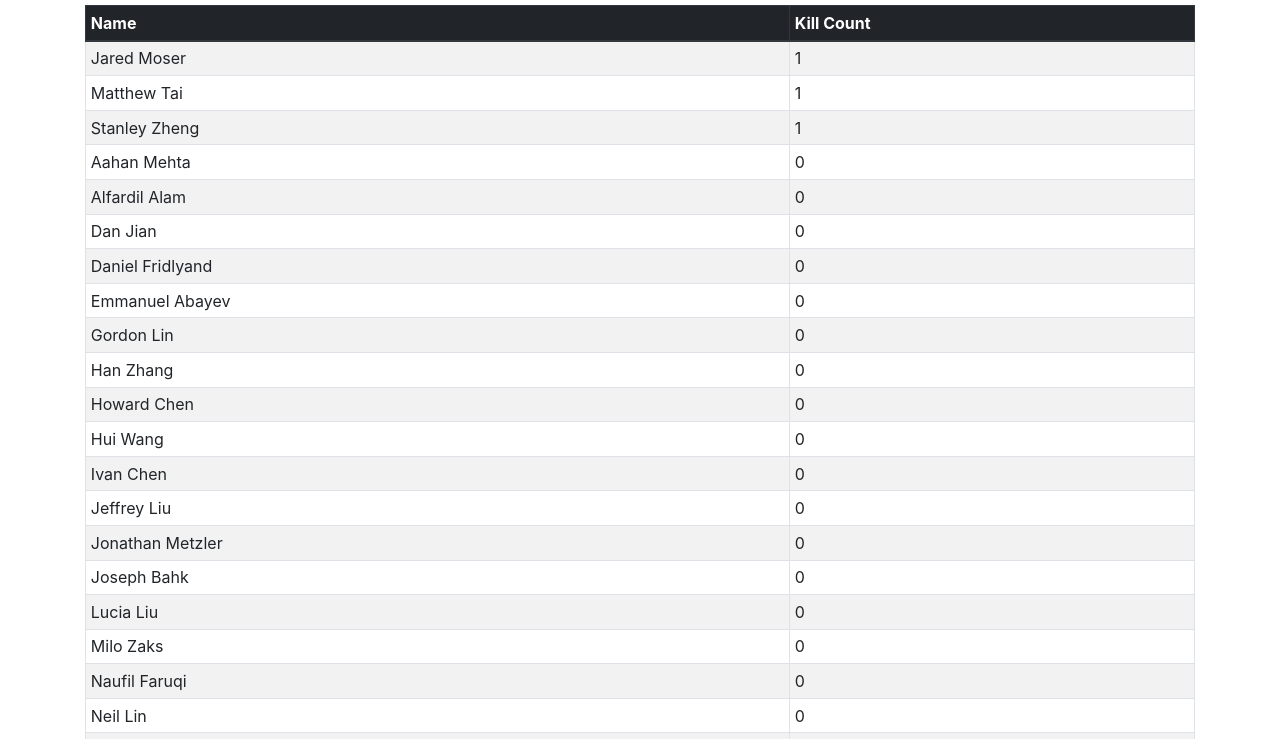
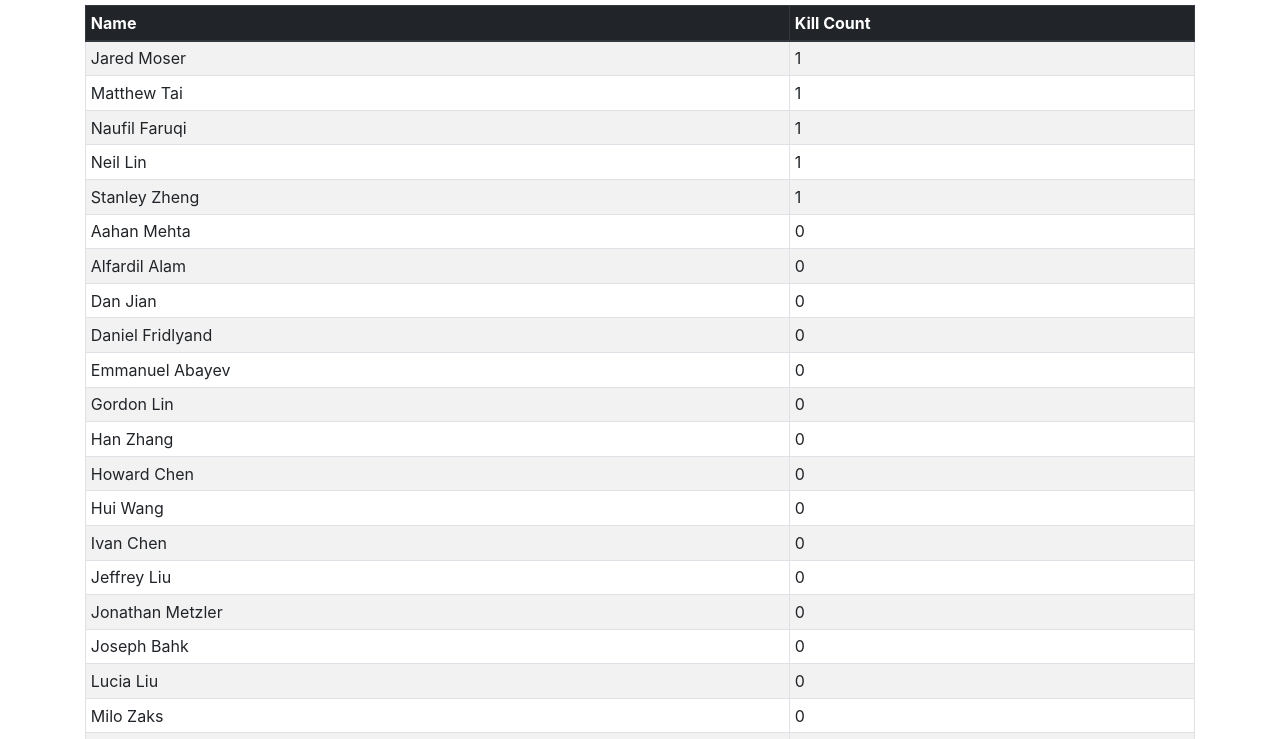
Before and after one commit to austinngan/Assassins, a plain HTML site: page index.html in a window 1280 px wide. Shown: the part 61-800 px from the top of the page. Drawn offline with nearby package versions, Linux system fonts and the light colour scheme.

Commit message:
update leaderboard

```diff
--- a/index.html
+++ b/index.html
@@ -28,6 +28,8 @@
     var kills = [
       ["Jared Moser", 1],
       ["Matthew Tai", 1],
+      ["Naufil Faruqi", 1],
+      ["Neil Lin", 1],
       ["Stanley Zheng", 1],
       ["Aahan Mehta", 0],
       ["Alfardil Alam", 0],
@@ -44,8 +46,6 @@
       ["Joseph Bahk", 0],
       ["Lucia Liu", 0],
       ["Milo Zaks", 0],
-      ["Naufil Faruqi", 0],
-      ["Neil Lin", 0],
       ["Olivia Chen", 0],
       ["Ren Kondo", 0],
       ["Samuel Liao", 0],
```
